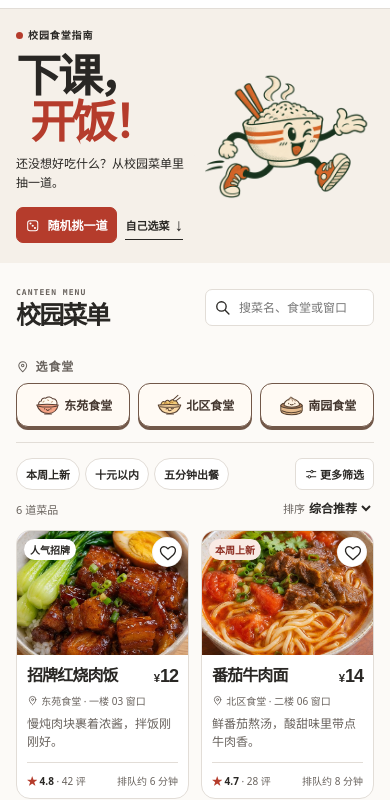
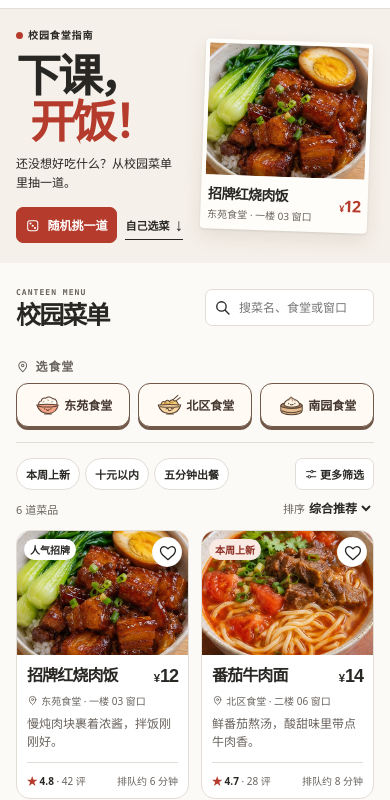
Before and after one commit to Acerinka/campus-fanpiao, a plain HTML site: page index.html in a window 390 px wide. Shown: the part 50-850 px from the top of the page. Drawn offline with Linux system fonts and the light colour scheme.

Commit message:
Feature a photographed campus meal in the homepage hero

```diff
--- a/index.html
+++ b/index.html
@@ -4,7 +4,7 @@
   <meta charset="utf-8"><meta name="viewport" content="width=device-width,initial-scale=1,viewport-fit=cover">
   <meta name="theme-color" content="#fcfaf7"><meta name="description" content="饭票校园食堂点评，按口味、预算和等候时间找到今天想吃的那道菜。">
   <title>饭票 · 校园食堂点评</title>
-  <link rel="icon" href="icon.svg?v=3" type="image/svg+xml"><link rel="stylesheet" href="style.css?v=6"><script defer src="app.js?v=6"></script>
+  <link rel="icon" href="icon.svg?v=3" type="image/svg+xml"><link rel="stylesheet" href="style.css?v=7"><script defer src="app.js?v=6"></script>
 </head>
 <body>
 <header id="discover"><div class="navwrap"><a class="brand" href="#discover" aria-label="饭票首页"><img src="icon.svg?v=3" alt=""><span><strong>饭票</strong><small>FANPIAO</small></span></a>
@@ -19,7 +19,13 @@
       <p>还没想好吃什么？从校园菜单里抽一道。</p>
       <div class="hero-actions"><button class="redbtn" id="draw"><i data-i="dice"></i>随机挑一道</button><button class="featured" id="browse">自己选菜 <span aria-hidden="true">↓</span></button></div>
     </div>
-    <div class="mascot" aria-hidden="true"><img src="lunch-runner.png" alt="" fetchpriority="high"></div>
+    <figure class="dish-print">
+      <img src="dish-1.jpg" width="508" height="508" alt="酱汁红烧肉配卤蛋、青菜和米饭" fetchpriority="high">
+      <figcaption>
+        <div><strong>招牌红烧肉饭</strong><small>东苑食堂 · 一楼 03 窗口</small></div>
+        <b><span>¥</span>12</b>
+      </figcaption>
+    </figure>
   </div></div>
 </section>
 <section class="menu" id="menu" aria-labelledby="menuheading"><div class="sectionhead"><div class="section-title"><div><div class="eyebrow" id="section-kicker">CANTEEN MENU</div><h2 id="menuheading" tabindex="-1">校园菜单</h2></div></div><label class="search"><i data-i="search"></i><input id="search" type="search" placeholder="搜菜名、食堂或窗口" aria-label="搜菜名、食堂或窗口"></label></div>
--- a/style.css
+++ b/style.css
@@ -52,8 +52,13 @@ h1 em { color: var(--accent); font-style: normal }
 .redbtn:active { transform: translateY(1px) }
 .featured { padding: 6px 0; gap: 5px; border-bottom: 1px solid; font-size: 13px; font-weight: 750 }
 .featured span { font-size: 17px }
-.mascot { height: clamp(300px,25.5vw,385px); position: relative; display: grid; place-items: center }
-.mascot img { display: block; width: 92%; height: 88%; position: absolute; inset: 6% 4%; object-fit: contain; filter: saturate(.75) }
+.dish-print { justify-self: center; width: min(88%, 440px); margin: 27px 0 30px; padding: 7px; background: #fffdfa; border-radius: 4px; transform: rotate(2deg); box-shadow: 0 8px 20px #402a1918, 0 1px 2px #402a191c }
+.dish-print img { display: block; width: 100%; height: auto; aspect-ratio: 2.05; object-fit: cover; object-position: center 45%; border-radius: 1px }
+.dish-print figcaption { display: flex; align-items: center; justify-content: space-between; gap: 6px; padding: 11px 8px 6px }
+.dish-print strong { font-size: 18px; letter-spacing: -.045em }
+.dish-print small { display: block; margin-top: 4px; color: var(--muted); font-size: 12px; line-height: 1.4 }
+.dish-print b { color: var(--accent); font: 750 25px/1 var(--sans); letter-spacing: -.055em }
+.dish-print b span { font-size: .58em }
 .hall-strip { margin-top: 18px; border-bottom: 1px solid var(--rule) }
 .hall-inner { display: grid; grid-template-columns: auto repeat(3,minmax(0,1fr)); gap: 14px; padding-block: 16px 19px }
 .hall-label { color: var(--muted); gap: 6px; font-size: 12px; font-weight: 750; letter-spacing: .08em }
@@ -140,7 +145,6 @@ body:has(dialog[open]) { overflow: hidden }
   .card-body { padding: 13px }
   .nameprice h3 { font-size: 18px }
   .poster-inner { grid-template-columns: 1fr .93fr; min-height: 285px }
-  .mascot { height: 285px }
   .hero-copy p { font-size: 14px }
 }
 @media (max-width: 680px) {
@@ -161,7 +165,12 @@ body:has(dialog[open]) { overflow: hidden }
   .hero-actions { gap: 10px; flex-wrap: wrap }
   .redbtn { font-size: 13px; padding: 9px 12px }
   .featured { font-size: 11px; padding: 3px 0 }
-  .mascot { height: 218px; margin-right: -12px }
+  .dish-print { width: 95%; margin-block: 18px; padding: 4px }
+  .dish-print img { aspect-ratio: 1.2 }
+  .dish-print figcaption { padding: 7px 3px 4px; flex-wrap: wrap }
+  .dish-print strong { font-size: 14px }
+  .dish-print small { font-size: 10px; margin-top: 3px }
+  .dish-print b { font-size: 16px }
   .hall-inner { grid-template-columns: repeat(3,minmax(0,1fr)); gap: 8px; padding-block: 11px 15px }
   .hall-label { grid-column: 1/-1; font-size: 12px }
   .hall-button { justify-content: center; min-height: 44px; padding: 3px; gap: 3px; font-size: 12px; border-radius: 12px; white-space: nowrap }
@@ -191,8 +200,7 @@ body:has(dialog[open]) { overflow: hidden }
   .poster-inner { min-height: 245px; grid-template-columns: 51% 49% }
   h1 { font-size: 45px; line-height: 1.03 }
   h1 em { display: block; margin-left: 14px }
-  .hero-copy p { width: 14em }
-  .mascot { height: 210px; margin-left: -13px; margin-right: -16px }
+  .hero-copy p { max-width: 14em; padding-right: 6px }
   .hero-actions { gap: 8px }
   .hero-actions .redbtn { font-size: 12px; padding: 8px 9px }
   .chips button i { display: none }
```
